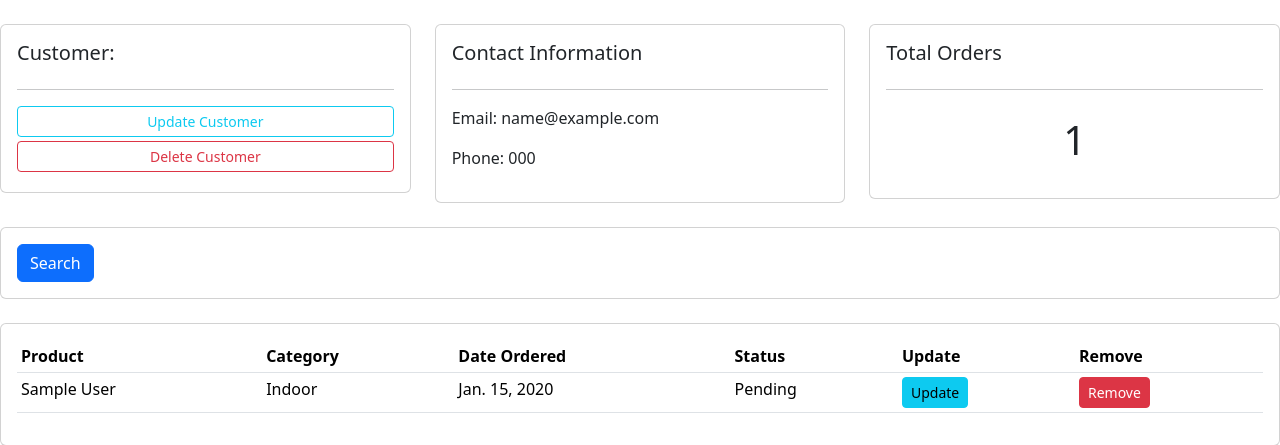
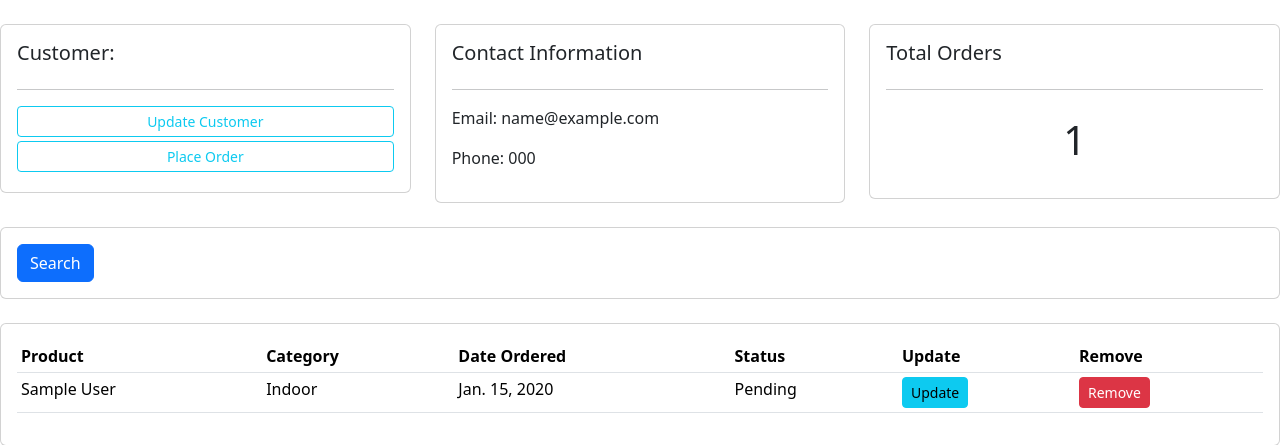
Before and after one commit to johnaljennegalos/Prototype, a Django app: page /customer/1/ in a window 1280 px wide. Shown: the part 56-501 px from the top of the page. Run offline with Django 5.2, Linux system fonts and the light colour scheme; tables that the repository leaves empty hold one stand-in row (values such as "Sample post").

Commit message:
fix: fix the ordering menu and put it on customer.html

```diff
--- a/accounts/templates/accounts/customer.html
+++ b/accounts/templates/accounts/customer.html
@@ -10,7 +10,7 @@
 				<h5>Customer:</h5>
 				<hr>
 				<a class="btn btn-outline-info  btn-sm w-100" href="">Update Customer</a>
-                <a class="btn btn-outline-danger  btn-sm w-100 my-1" href="">Delete Customer</a>
+                <a class="btn btn-outline-info  btn-sm w-100 my-1" href="{% url 'create_order' customer.id %}">Place Order</a>
 			</div>
 		</div>
 
--- a/accounts/templates/accounts/dashboard.html
+++ b/accounts/templates/accounts/dashboard.html
@@ -36,7 +36,6 @@
         <h5>LAST 5 ORDERS</h5>
         <hr>
         <div class="card card-body">
-            <a class="btn btn-primary btn-sm w-100" href="{% url 'create_order' %}">Create Order</a>
 
             <table class="table table-sm">
                 <tr>
--- a/accounts/urls.py
+++ b/accounts/urls.py
@@ -5,7 +5,7 @@ urlpatterns = [
     path('', views.home, name='home'),
     path('products/', views.products, name='products'),
     path('customer/<str:pk>/', views.customer, name='customer'),
-    path('create_order', views.createOrder, name='create_order'),
+    path('create_order/<str:pk>', views.createOrder, name='create_order'),
     path('update_order/<str:pk>/', views.updateOrder, name='update_order'),
     path('delete_order/<str:pk>/', views.deleteOrder, name='delete_order'),
 ]
--- a/accounts/views.py
+++ b/accounts/views.py
@@ -39,7 +39,8 @@ def customer(request, pk):
     return render(request, 'accounts/customer.html', contextlib)
 
 
-def createOrder(request):
+def createOrder(request, pk):
+    customer = Customer.objects.get(id=pk)
     form = OrderForm()
     if request.method == 'POST':
         form = OrderForm(request.POST)
```
